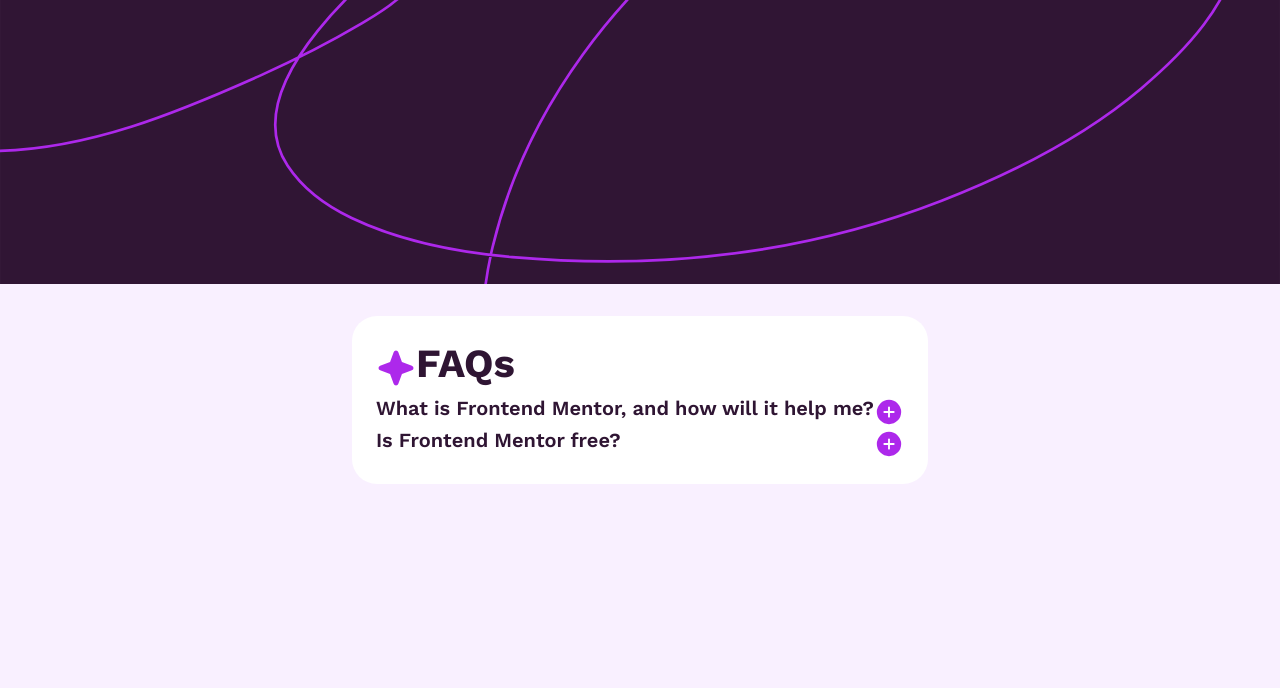
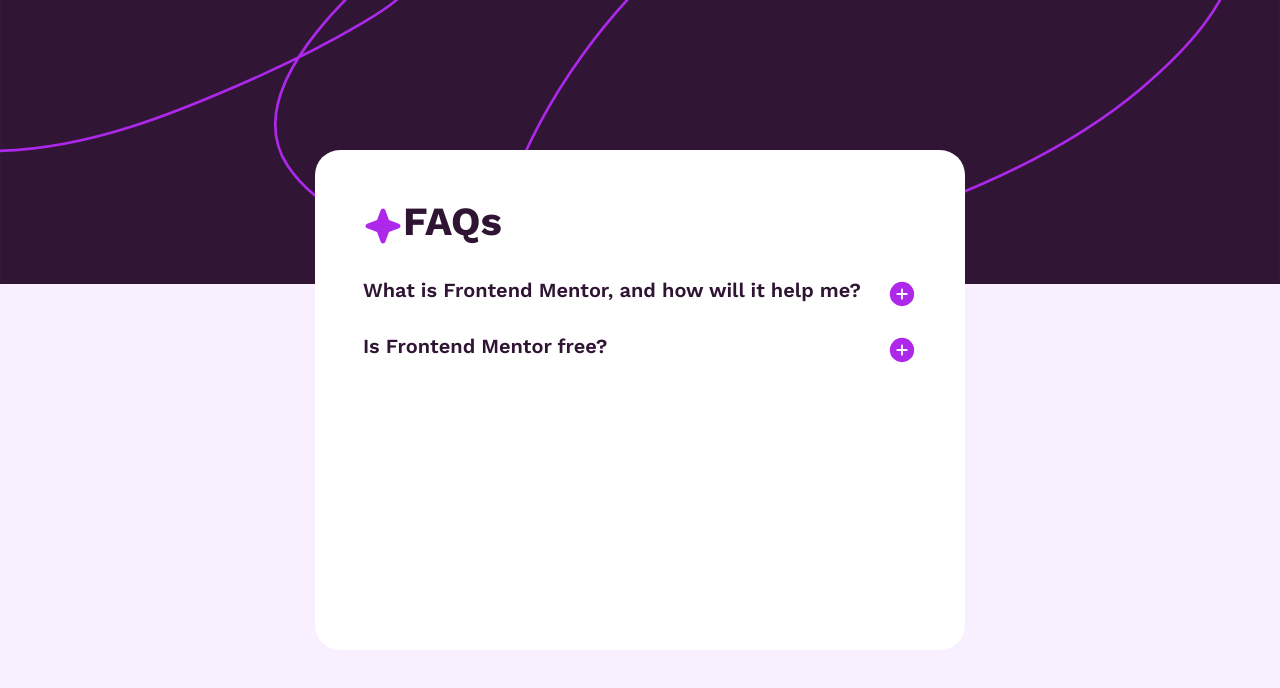
Before and after one commit to MartaR-Dev/faq-accordion-react, a React (Create React App) app in the folder faq-accordion-main/faq-accordion-react/: page / in a window 1280 px wide. Shown: the top 688 px of the page. Built offline with nearby package versions, Linux system fonts and the light colour scheme.

Commit message:
Add width and height
Fix naming of classes, for better accessibility
Simplify icon conditional
Fix some styling

```diff
--- a/faq-accordion-main/faq-accordion-react/src/AccordionItemFAQ.tsx
+++ b/faq-accordion-main/faq-accordion-react/src/AccordionItemFAQ.tsx
@@ -14,20 +14,19 @@
   const [isActive, setIsActive] = useState<boolean>(false);
 
   return (
-    <div>
+    <div className="accordion-item mt-4">
       <div
         className="d-flex justify-content-between"
         onClick={() => setIsActive(!isActive)}
       >
-        <h5 className="question fw-semibold">{question}</h5>
-        {isActive ? (
-          <img src={minusIcon} alt="Question minus icon" />
-        ) : (
-          <img src={plusIcon} alt="Question plus icon" />
-        )}
+        <h5 className="accordion-question fw-semibold">{question}</h5>
+        <img
+          src={isActive ? minusIcon : plusIcon}
+          alt="Plus icon on normal, minus icon on click"
+        />
       </div>
 
-      {isActive && <p className="text-start">{answer}</p>}
+      {isActive && <p className="accordion-answer text-start">{answer}</p>}
     </div>
   );
 };
--- a/faq-accordion-main/faq-accordion-react/src/App.css
+++ b/faq-accordion-main/faq-accordion-react/src/App.css
@@ -25,7 +25,8 @@
   background-color: var(--white);
   border-radius: 25px;
   max-width: 60%;
-  /* height: 500px; */
+  height: 500px;
+  width: 650px;
   z-index: 1;
 }
 
--- a/faq-accordion-main/faq-accordion-react/src/FAQCard.tsx
+++ b/faq-accordion-main/faq-accordion-react/src/FAQCard.tsx
@@ -5,8 +5,8 @@
 export const FAQCard = () => {
   return (
     <div className="d-flex justify-content-center align-items-center vh-100">
-      <div className="card-base p-4">
-        <div className="d-flex flex-row">
+      <div className="card-base p-5">
+        <div className="card-header d-flex flex-row">
           <img src={starIcon} alt="Star icon" />
           <h1 id="card-title" className="fw-bold">
             FAQs
```
